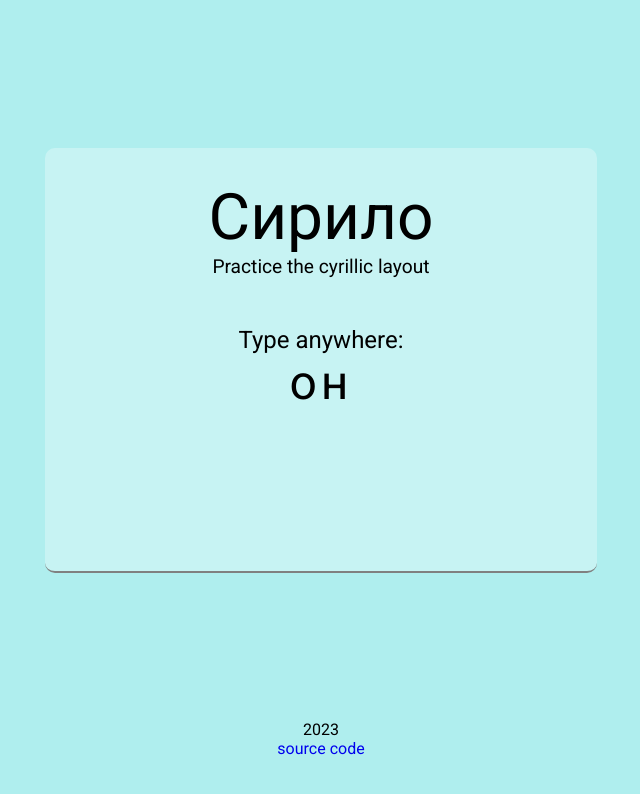
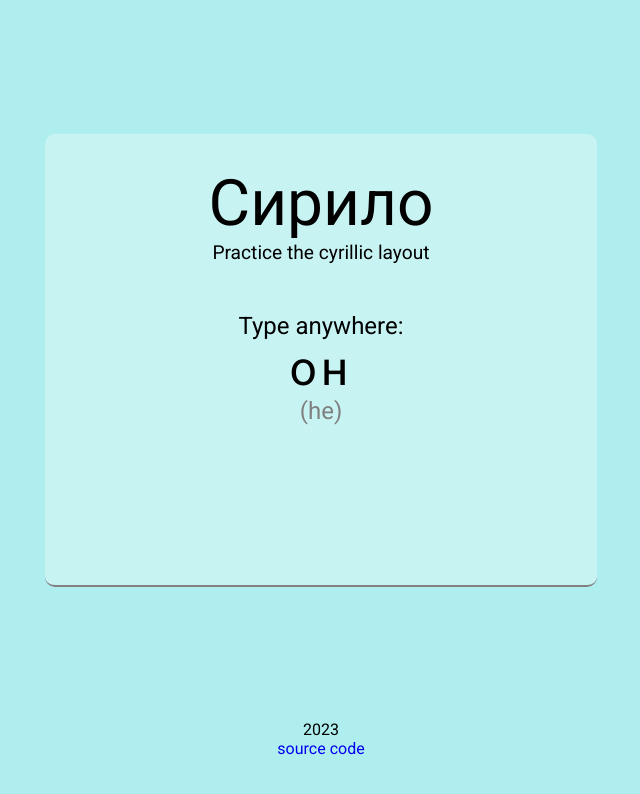
Before and after one commit to eliasjuanpablo/cirilo, a React (Create React App) app: page / in a window 1280 px wide. Shown: the top 794 px of the page, without its empty margins (319-959 px from the left). Built offline with nearby package versions, Linux system fonts and the light colour scheme.

Commit message:
show word meaning

```diff
--- a/src/App.css
+++ b/src/App.css
@@ -41,6 +41,10 @@
   font-size: 1.2em;
 }
 
+.text-secondary {
+  color: gray;
+}
+
 .bold {
   font-weight: 400;
 }
--- a/src/App.tsx
+++ b/src/App.tsx
@@ -6,9 +6,8 @@ import Footer from "./components/Footer";
 import WordProgress from "./components/WordProgress";
 import "./App.css";
 
-function getRandomElement(options: object) {
-  const keys = Object.keys(options);
-  return keys[(keys.length * Math.random()) << 0];
+function getRandomElement<T>(options: T[]): T {
+  return options[(options.length * Math.random()) << 0];
 }
 
 function App() {
@@ -63,7 +62,7 @@ function App() {
     // Check if user finished current word
     if (userInput === currentWord) {
       setUserInput("");
-      setCurrentWord(getRandomElement(words));
+      setCurrentWord(getRandomElement(Object.keys(words)));
     }
   }, [userInput, currentWord, words]);
 
@@ -71,9 +70,9 @@ function App() {
     // Fetch and initialize words
     fetch("words.json")
       .then((response) => response.json())
-      .then((data) => {
+      .then((data: Record<string, string>) => {
         setWords(data);
-        setCurrentWord(getRandomElement(data));
+        setCurrentWord(getRandomElement(Object.keys(data)));
       });
   }, []);
 
@@ -96,7 +95,11 @@ function App() {
           </div>
           <div className="flex text-xl spaced-y">
             <div className="">Type anywhere:</div>
-            <WordProgress currentWord={currentWord} userInput={userInput} />
+            <WordProgress
+              currentWord={currentWord}
+              userInput={userInput}
+              meaning={words[currentWord]}
+            />
           </div>
           <div style={{ height: "80px" }}>
             {error && (
--- a/src/components/WordProgress.tsx
+++ b/src/components/WordProgress.tsx
@@ -1,19 +1,24 @@
 type WordProgressProps = {
   currentWord: string;
   userInput: string;
+  meaning: string;
 };
 
 export default function WordProgress({
   currentWord,
   userInput,
+  meaning,
 }: WordProgressProps) {
   const done = currentWord.substring(0, userInput.length);
   const remaining = currentWord.substring(userInput.length);
 
   return (
-    <div className="bold text-xxl" style={{ letterSpacing: "4px" }}>
-      <span className="bolder">{done}</span>
-      {remaining}
+    <div className="flex">
+      <div className="bold text-xxl" style={{ letterSpacing: "4px" }}>
+        <span className="bolder">{done}</span>
+        {remaining}
+      </div>
+      <div className="text-secondary">({meaning})</div>
     </div>
   );
 }
```
